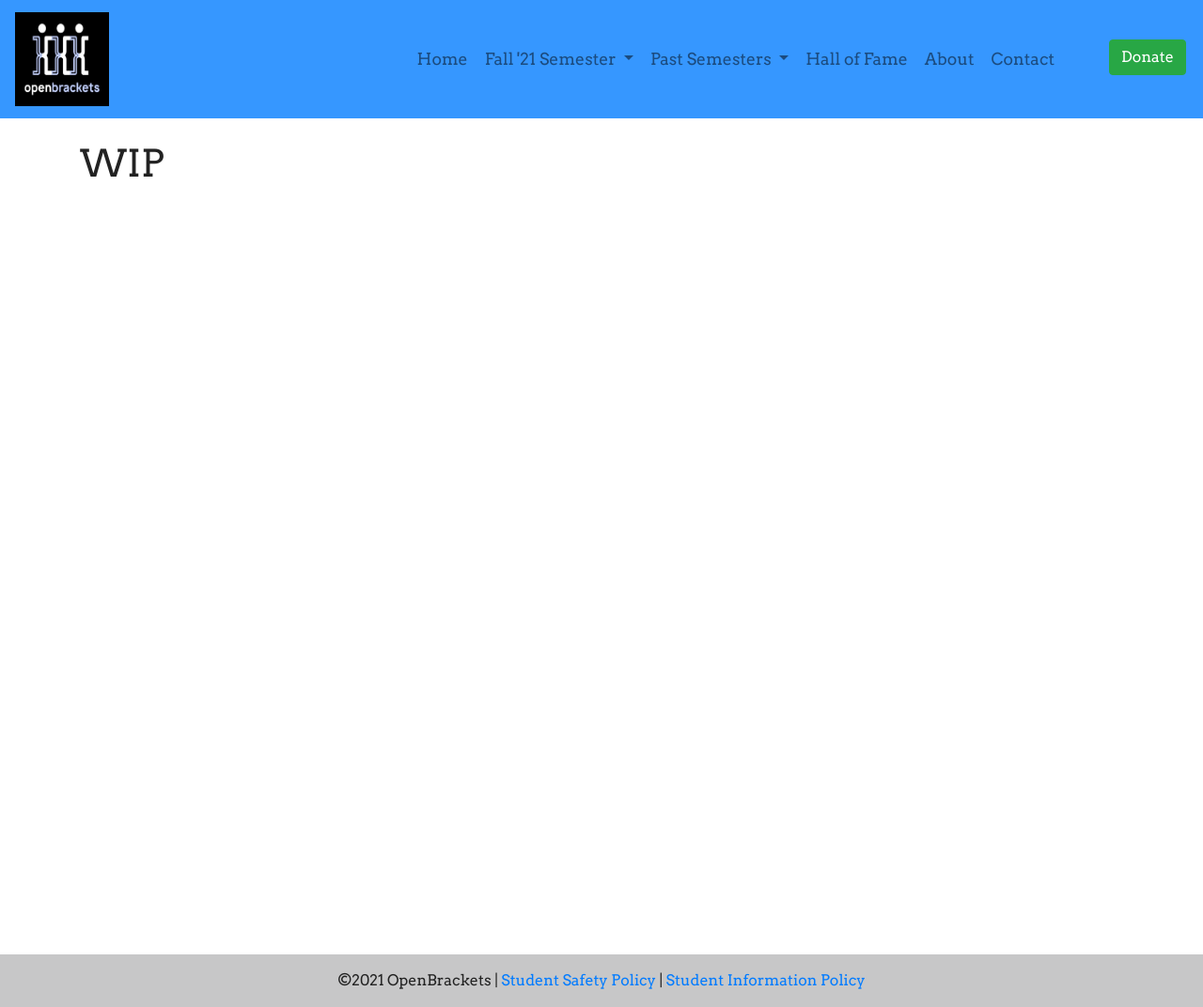
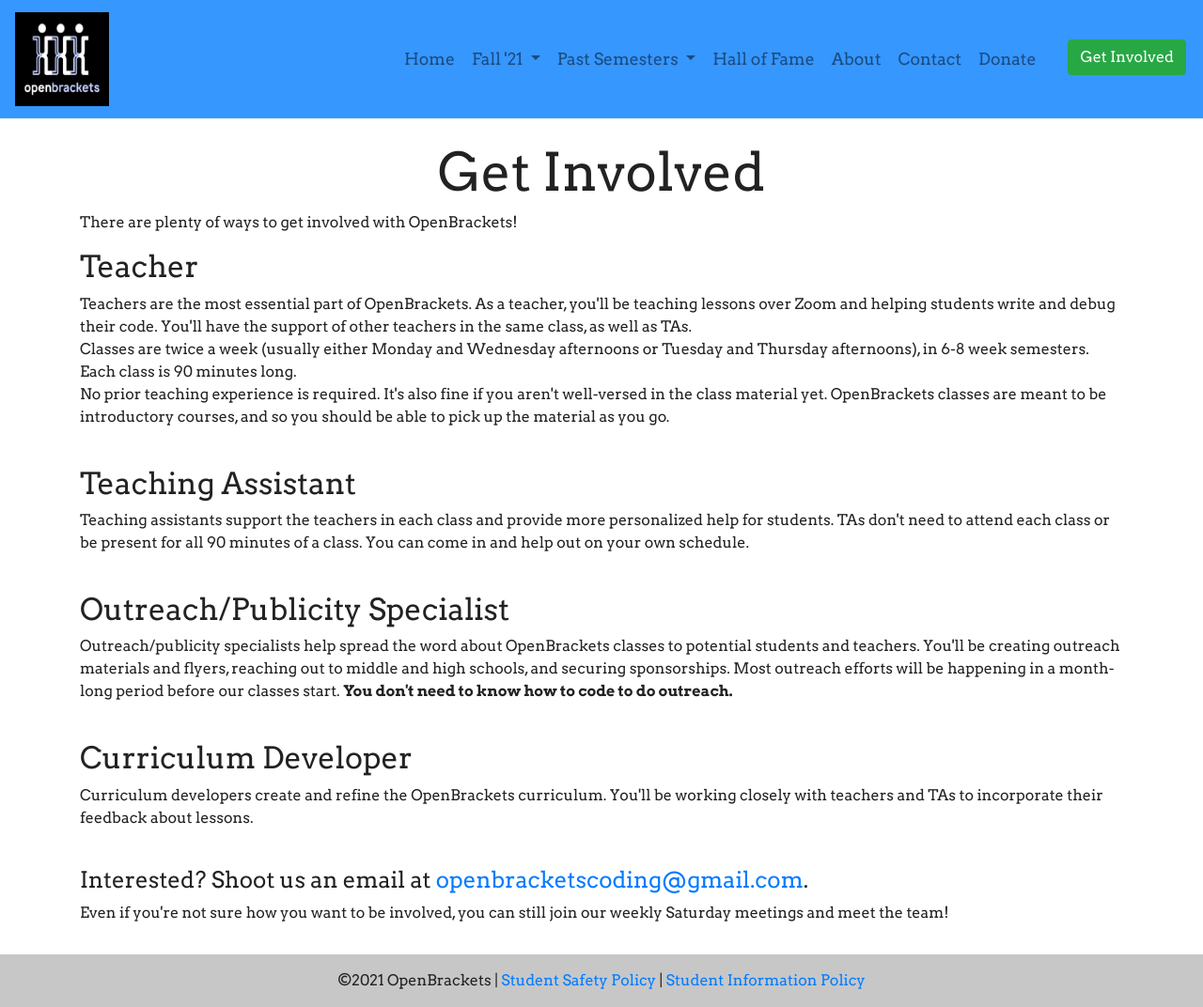
Before and after one commit to qpwoeirut/OpenBrackets-website, a Jekyll site: the page built from getInvolved.html, in a window 1280 px wide and 1072 px high. Shown: the whole window at 94% size. Built offline with Jekyll 4.4.1, drawn with Linux system fonts in a browser that asks for light colours.

Commit message:
Add getInvolved.html content, move style.css to /assets/css/

```diff
--- a/_layouts/default.html
+++ b/_layouts/default.html
@@ -27,7 +27,7 @@
     <script src="https://cdn.jsdelivr.net/npm/bootstrap@4.6.0/dist/js/bootstrap.bundle.min.js"
             integrity="sha384-Piv4xVNRyMGpqkS2by6br4gNJ7DXjqk09RmUpJ8jgGtD7zP9yug3goQfGII0yAns"
             crossorigin="anonymous"></script>
-    <link rel="stylesheet" href="/style.css">
+    <link rel="stylesheet" href="/assets/css/style.css">
     <link rel="shortcut icon" href="/assets/images/favicon.ico">
 </head>
 <body>
@@ -44,7 +44,7 @@
             <li id="fall2021-nav" class="nav-item dropdown">
                 <button class="dropdown-toggle nav-link" type="button" data-toggle="dropdown" aria-haspopup="true"
                         aria-expanded="false">
-                    Fall '21 Semester
+                    Fall '21
                 </button>
                 <div class="dropdown-menu" aria-labelledby="dropdownMenu2">
                     <a class="nav-link dropdown-item" href="/fall2021/beginnerPython.html">
@@ -106,12 +106,15 @@
             <li id="about-nav" class="nav-item">
                 <a class="nav-link" href="/about.html">About</a>
             </li>
-            <li id="contact-nav" class="nav-item mr-5">
+            <li id="contact-nav" class="nav-item">
                 <a class="nav-link" href="/contact.html">Contact</a>
             </li>
-            <li id="donate-nav" class="nav-item">
-                <a href="/donate.html">
-                    <button class="btn btn-success my-2 my-sm-0">Donate</button>
+            <li id="donate-nav" class="nav-item mr-4">
+                <a class="nav-link" href="/donate.html">Donate</a>
+            </li>
+            <li id="getInvolved-nav" class="nav-item">
+                <a href="/getInvolved.html">
+                    <button class="btn btn-success my-2 my-sm-0">Get Involved</button>
                 </a>
             </li>
         </ul>
--- a/getInvolved.html
+++ b/getInvolved.html
@@ -6,4 +6,51 @@
 navbarHighlight: getInvolved
 ---
 
-<h1>WIP</h1>
+<h1 class="display-4 text-center">Get Involved</h1>
+
+<p>
+    There are plenty of ways to get involved with OpenBrackets!
+</p>
+
+<h2>Teacher</h2>
+<p>
+    Teachers are the most essential part of OpenBrackets.
+    As a teacher, you'll be teaching lessons over Zoom and helping students write and debug their code.
+    You'll have the support of other teachers in the same class, as well as TAs.
+    <br>
+    Classes are twice a week (usually either Monday and Wednesday afternoons or Tuesday and Thursday afternoons), in 6-8 week semesters.
+    Each class is 90 minutes long.
+    <br>
+    No prior teaching experience is required.
+    It's also fine if you aren't well-versed in the class material yet.
+    OpenBrackets classes are meant to be introductory courses, and so you should be able to pick up the material as you go.
+</p>
+<br>
+
+<h2>Teaching Assistant</h2>
+<p>
+    Teaching assistants support the teachers in each class and provide more personalized help for students.
+    TAs don't need to attend each class or be present for all 90 minutes of a class. You can come in and help out on your own schedule.
+</p>
+<br>
+
+<h2>Outreach/Publicity Specialist</h2>
+<p>
+    Outreach/publicity specialists help spread the word about OpenBrackets classes to potential students and teachers.
+    You'll be creating outreach materials and flyers, reaching out to middle and high schools, and securing sponsorships.
+    Most outreach efforts will be happening in a month-long period before our classes start.
+    <b>You don't need to know how to code to do outreach.</b>
+</p>
+<br>
+
+<h2>Curriculum Developer</h2>
+<p>
+    Curriculum developers create and refine the OpenBrackets curriculum.
+    You'll be working closely with teachers and TAs to incorporate their feedback about lessons.
+</p>
+<br>
+
+<h4>Interested? Shoot us an email at <a href="mailto:openbracketscoding@gmail.com">openbracketscoding@gmail.com</a>.</h4>
+<p>
+    Even if you're not sure how you want to be involved, you can still join our weekly Saturday meetings and meet the team!
+</p>
```
Also changed, not shown: assets/css/style.css (renamed from style.css).
